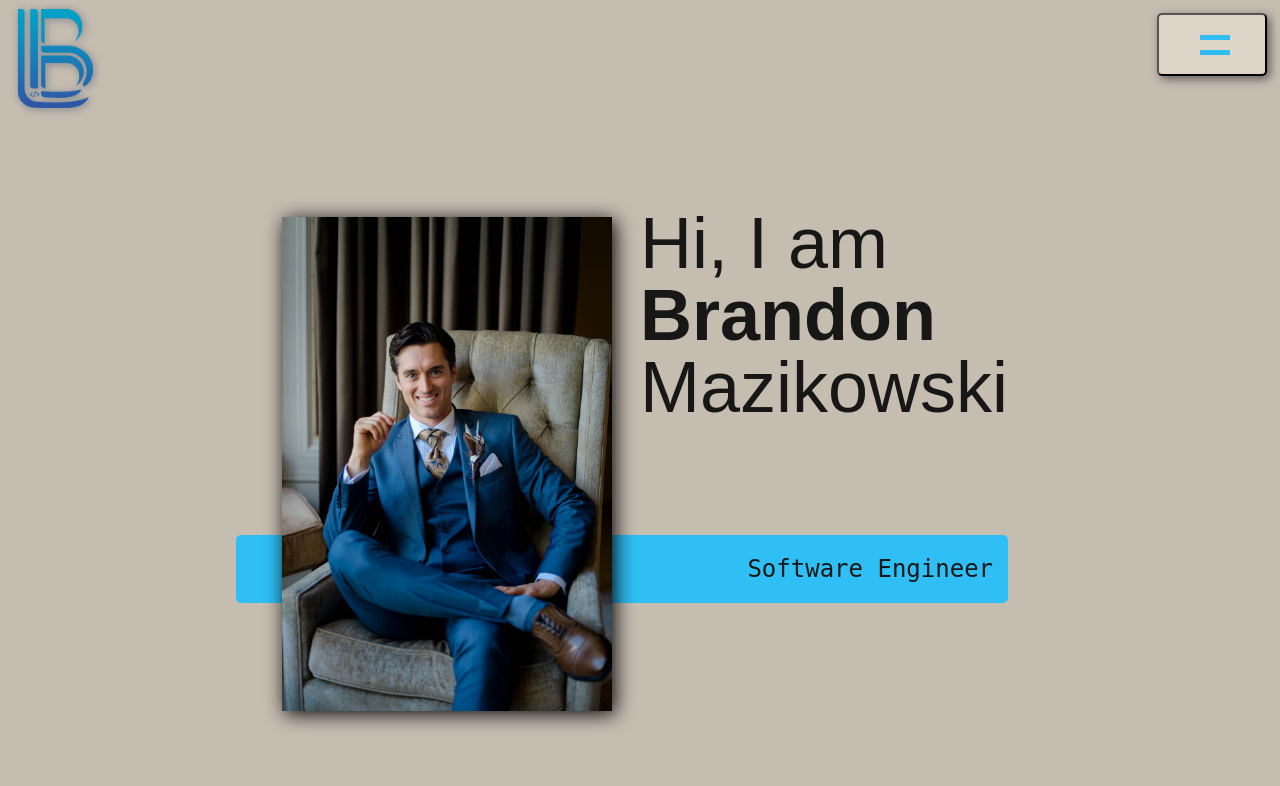
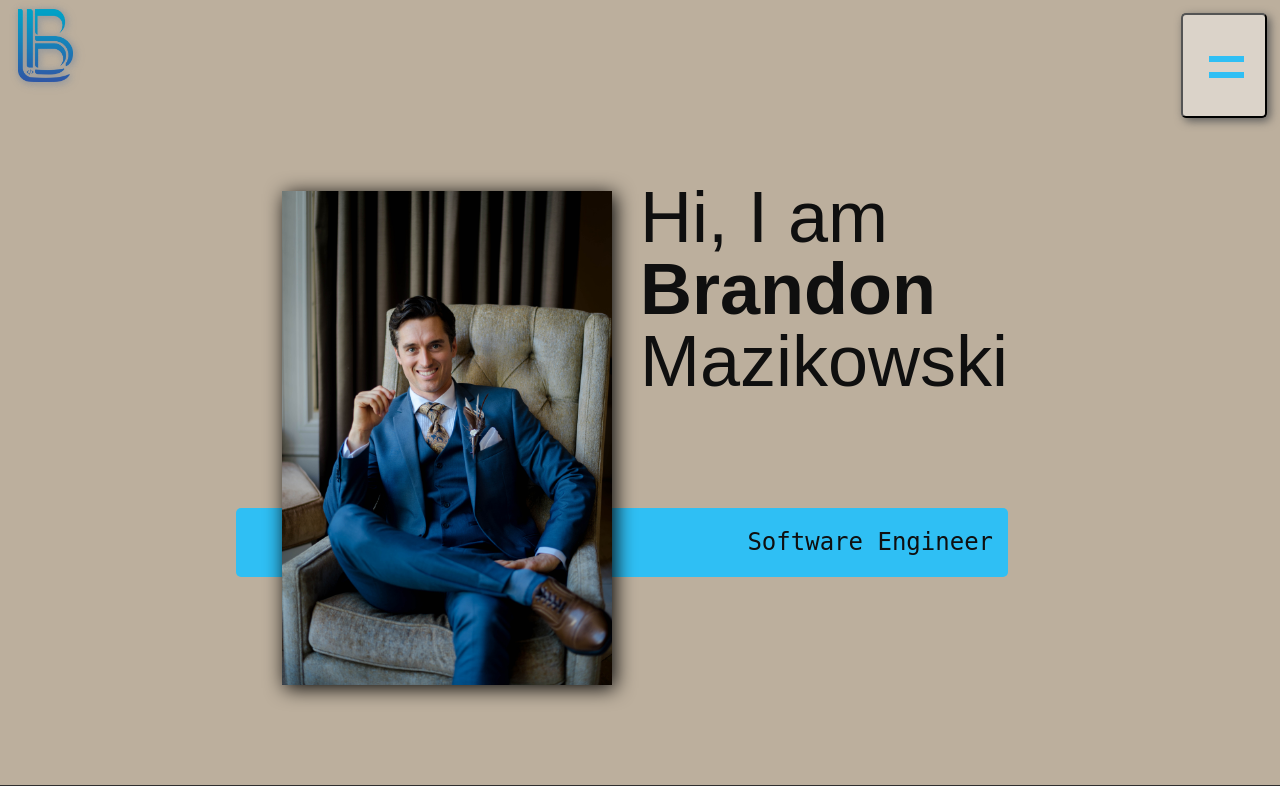
Before and after one commit to Brandonmaz/mainPortfolio, a PHP site: page /brandonMaz/index.html in a window 1280 px wide. Shown: the top 786 px of the page. Run offline with PHP 8.4, Linux system fonts and the light colour scheme; some libraries are stand-ins or nearby versions; grey boxes are pictures that could not be loaded.

Commit message:
made sdome changes

```diff
--- a/brandonMaz/css/footer.css
+++ b/brandonMaz/css/footer.css
@@ -1,5 +1,5 @@
 .footer {
-    background: #111;
+    background: var(--clr-dark);
     color: var(--clr-accent);
     text-align: center;
     padding: 2.5em 0;
--- a/brandonMaz/css/header.css
+++ b/brandonMaz/css/header.css
@@ -5,7 +5,7 @@
 } */
 
 .logo {
-    max-width: 75px;
+    max-width: 55px;
     filter: drop-shadow(1px 1px 3px rgb(156, 156, 156));
     margin: .5em;
 }
@@ -40,8 +40,8 @@
     max-width: 600px;
     border-radius: 5px;
     filter: var(--isl);
-    background-color: rgb(222, 212, 199);
-    padding-right: 30px;
+    background-color: rgb(219, 211, 201);
+    /* padding-right: 30px; */
     display: flex;
     justify-content: space-between;
     align-items: center;
@@ -60,7 +60,11 @@
 
 .nav-wrapper.active ul {
     width: 520px;
-    margin-right: 20px;
+}
+
+.navigation li {
+    font-size: 22px;
+    margin: 10px 0;
 }
 
 a {
@@ -92,10 +96,12 @@
     content: '';
     position: relative;
     display: block;
-    width: 30px;
-    height: 5px;
+    width: 35px;
+    height: 6px;
     background-color: var(--clr-accent);
     transition: .4s cubic-bezier(.77, 0, .18, 1);
+    text-align: center;
+    margin-left: -15px;
 }
 
 .nav-toggler::after {
--- a/brandonMaz/css/style.css
+++ b/brandonMaz/css/style.css
@@ -12,7 +12,7 @@
     --fw-bold: 900;
 
     --clr-light: #fff;
-    --clr-dark: #171717;
+    --clr-dark: #0f0f0f;
     --clr-accent: rgb(47, 191, 244);
 
     --fs-h1: 3rem;
@@ -40,7 +40,7 @@
 }
 
 body {
-    background: rgb(198, 189, 177);
+    background: rgb(188, 175, 157);
     color: var(--clr-dark);
     margin: 0;
     font-family: var(--ff-primary);
@@ -101,12 +101,12 @@
     font-size: var(--fs-h3);
 }
 
-/* .intro {
-    height: 100vh;
+.intro {
+    height: 100%;
 }
 
-.my-services {
-    height: 100vh;
+/* .my-services {
+    height: 95vh;
 }
 
 .about-me {
```
